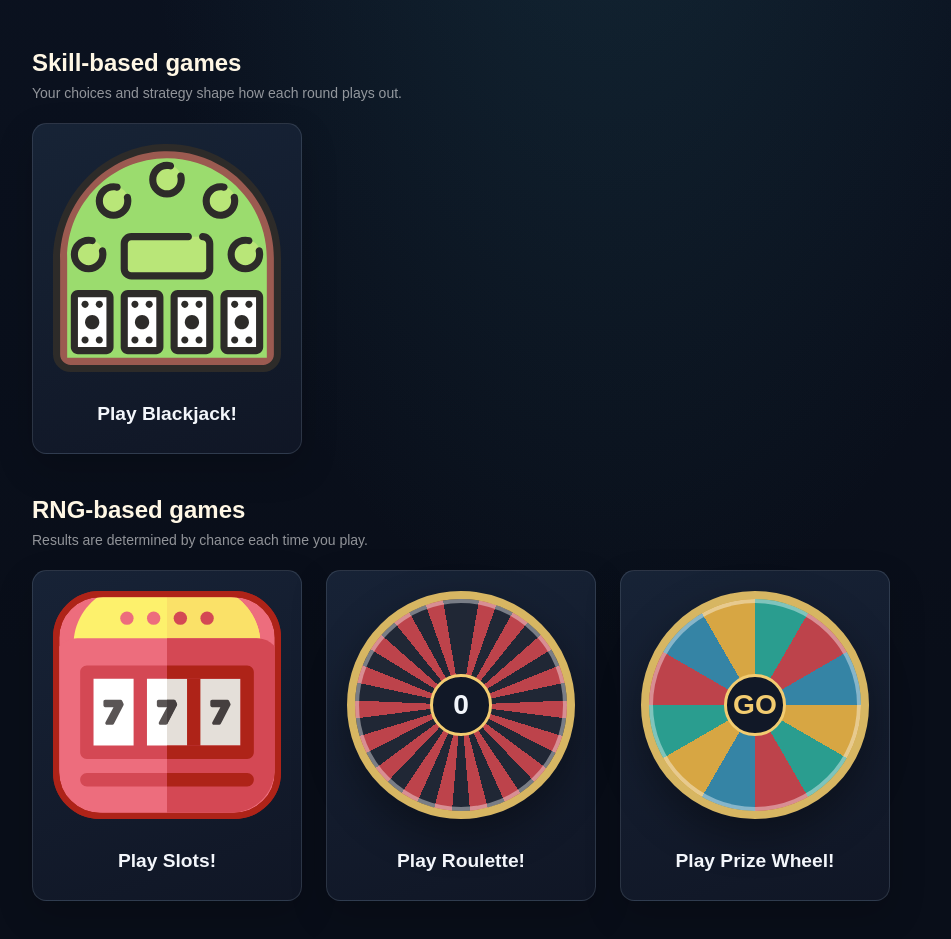
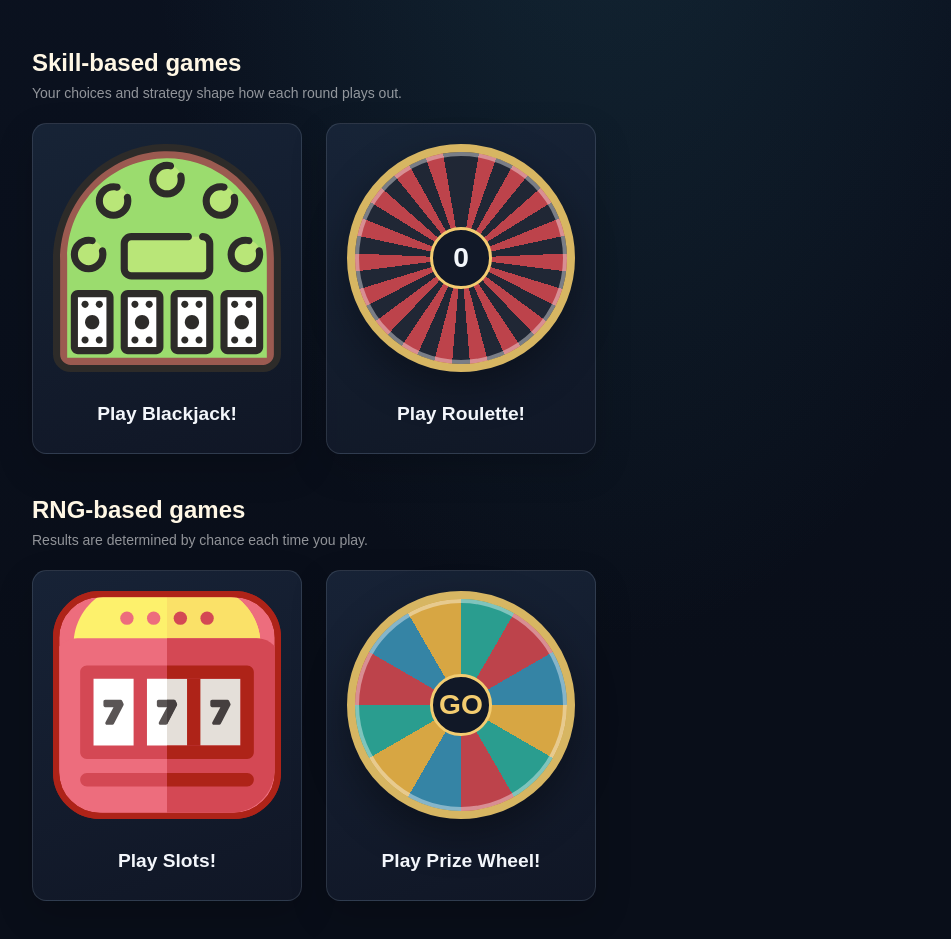
Before and after one commit to spade7107/slotsmaniaawesome, a Next.js app in the folder lucky-spinner/: page /games in a window 1280 px wide. Shown: the part 123-1062 px from the top of the page, without its empty margins (32-983 px from the left). Built offline with nearby package versions, Linux system fonts and the light colour scheme.

Commit message:
moved roulettte into skill based

```diff
--- a/lucky-spinner/src/app/games/page.tsx
+++ b/lucky-spinner/src/app/games/page.tsx
@@ -3,6 +3,7 @@ import Link from "next/link";
 
 const skillGames = [
   { href: "/games/blackjack", title: "Play Blackjack!", image: "/legacy-assets/black-jack-poker.svg", alt: "Blackjack" },
+  { href: "/games/roulette", title: "Play Roulette!" },
 ];
 
 export default function GamesPage() {
@@ -39,7 +40,11 @@ export default function GamesPage() {
             {skillGames.map((game) => (
               <Link className="game-card" href={game.href} key={game.href}>
                 <figure>
-                  <Image className="game-image" src={game.image} alt={game.alt} width={240} height={240} />
+                  {game.image && game.alt ? (
+                    <Image className="game-image" src={game.image} alt={game.alt} width={240} height={240} />
+                  ) : (
+                    <div className="roulette-card-wheel" role="img" aria-label="European roulette wheel preview"><span>0</span></div>
+                  )}
                   <figcaption>{game.title}</figcaption>
                 </figure>
               </Link>
@@ -63,12 +68,6 @@ export default function GamesPage() {
                 <figcaption>Play Slots!</figcaption>
               </figure>
             </Link>
-            <Link className="game-card" href="/games/roulette">
-              <figure>
-                <div className="roulette-card-wheel" role="img" aria-label="European roulette wheel preview"><span>0</span></div>
-                <figcaption>Play Roulette!</figcaption>
-              </figure>
-            </Link>
             <Link className="game-card" href="/games/prize-wheel">
               <figure>
                 <div className="prize-card-wheel" role="img" aria-label="Prize wheel preview"><span>GO</span></div>
```
